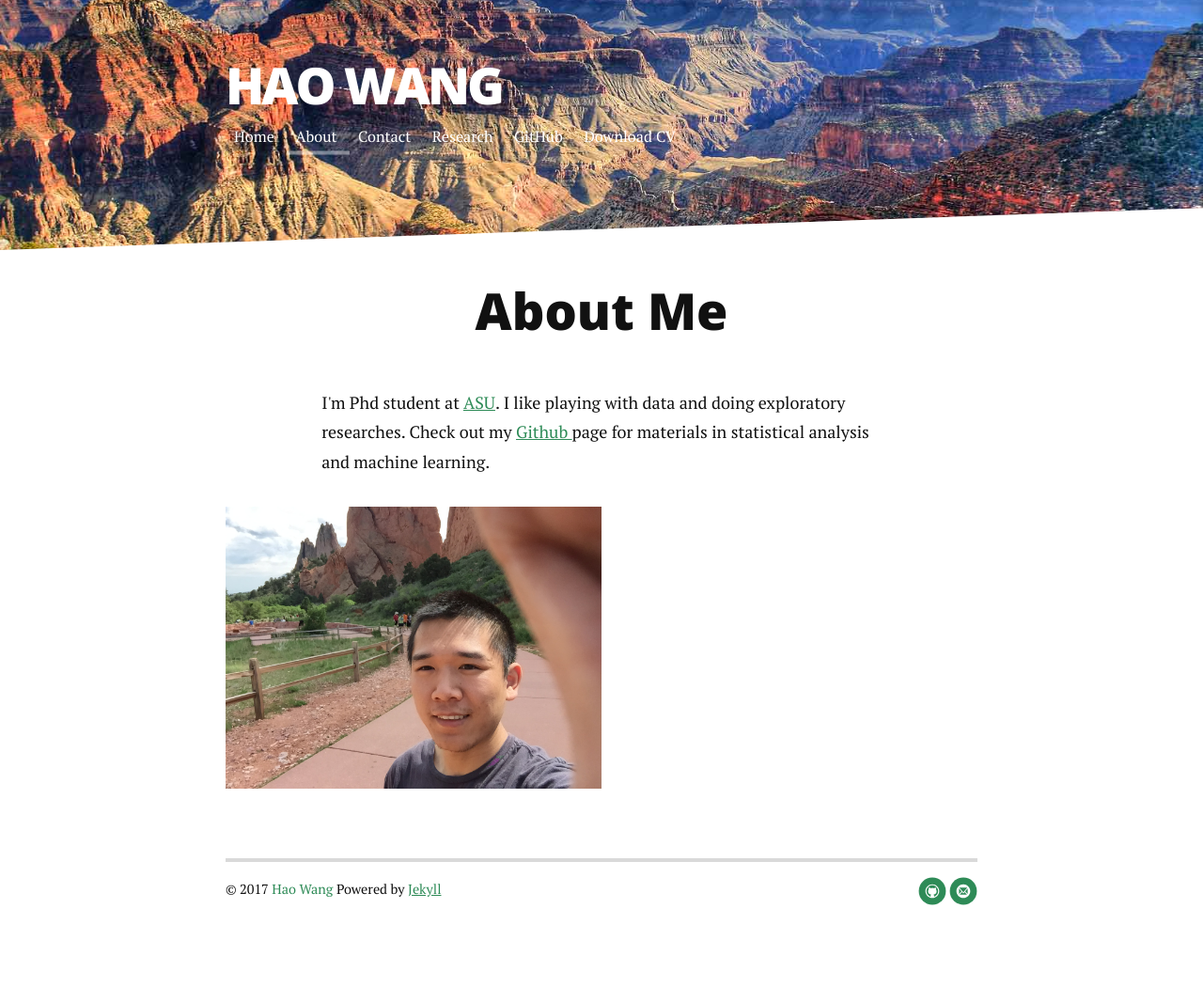
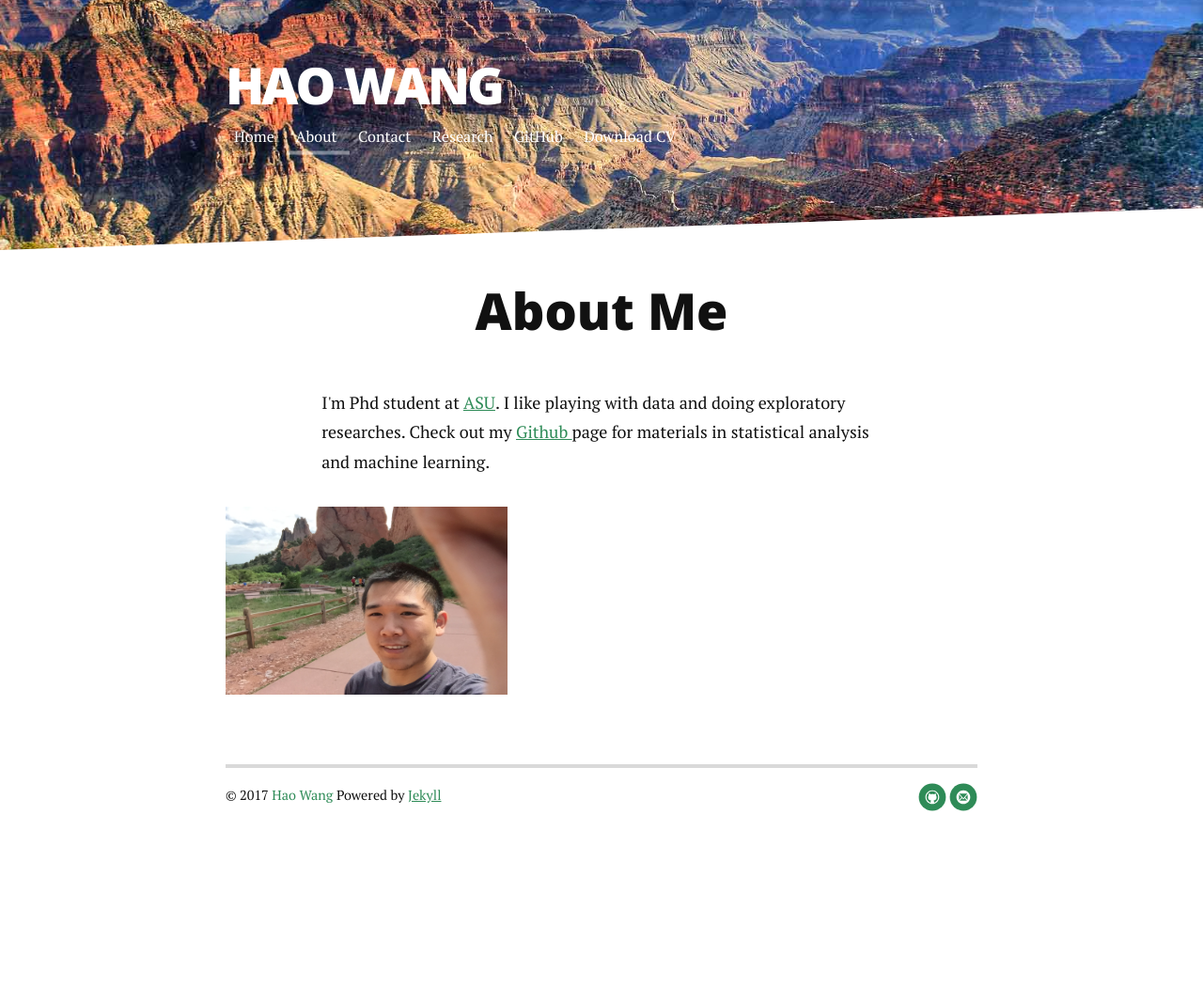
Before and after one commit to haowang666/haowang666.github.io, a Jekyll site: the page built from about.md, in a window 1280 px wide. Shown: the whole page at 94% size. Built offline with Jekyll 4.4.1, drawn with Linux system fonts in a browser that asks for light colours; nearby versions of some CDN libraries; after the commit the page ends 950 px from its top, so only the background shows below that.

Commit message:
Update about.md

```diff
--- a/about.md
+++ b/about.md
@@ -10,4 +10,4 @@ title: About Me
 	Check out my <a href = "https://github.com/haowang666"> Github </a> page for materials in statistical analysis and machine learning.</p>
 </div>
 
- <img src="/assets/image/self.JPG" alt="Myself" style="width:400px;height:300px;" class="rotateimg180">
+ <img src="/assets/image/self.JPG" alt="Myself" style="width:300px;height:200px;" class="rotateimg180">
```
